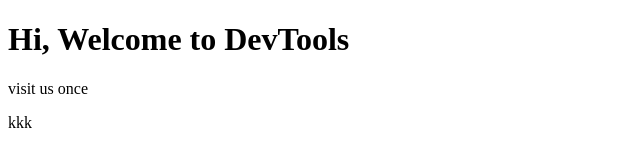
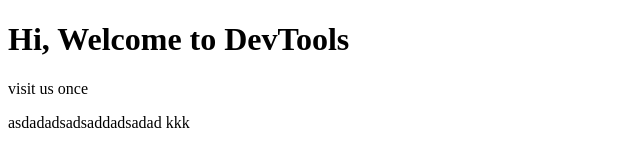
Before and after one commit to VishwasNM/sample, a plain HTML site: page index.html in a window 1280 px wide. Shown: the whole page, without its empty margins (0-640 px from the left). Drawn offline with Linux system fonts and the light colour scheme.

Commit message:
commit 007

```diff
--- a/index.html
+++ b/index.html
@@ -5,7 +5,7 @@
 	<h1>Hi, Welcome to DevTools</h1>
          <p>visit us once</p>
 
-
+	asdadadsadsaddadsadad
 	kkk
 </body>
 </html>
```
